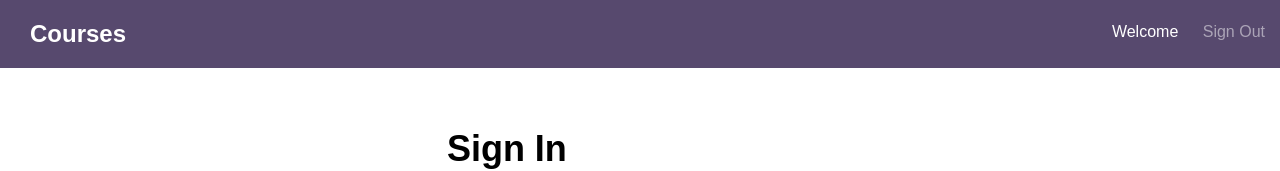
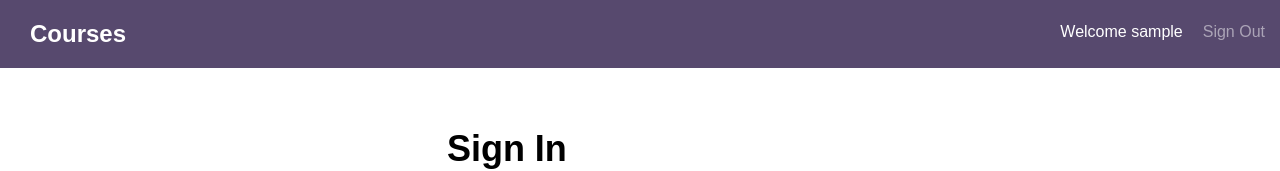
Before and after one commit to ykurata/FSJS-techdegree-project-10, a React (Create React App) app in the folder client/: page /signin in a window 1280 px wide. Shown: the top 171 px of the page. Built offline with nearby package versions, Linux system fonts and the light colour scheme; sample sign-in values are in the browser's storage.

Commit message:
display logged in username on Header component

```diff
--- a/client/src/App.js
+++ b/client/src/App.js
@@ -19,35 +19,15 @@ import PrivateRoute from './components/PrivateRoute';
 
 
 class App extends Component {
-  constructor(props) {
-    super();
-    this.state = {
-      user: {}
-    }
-  }
-
-  componentDidMount() {
-    this.setState({
-      user: window.localStorage.getItem('user'),
-    });
-  }
-
   render() {
-    // const { user } = this.state;
-    // const { from } = this.props.location.state || { from: { pathname: '/'} }
-    // const { signIn } = this.state
-    //
-    // if (signIn === true) {
-    //   return <Redirect to='/courses/create' />
-    // }
     return (
       <BrowserRouter>
         <div>
-          <Header user={this.state.user}/>
+          <Header />
           <Route exact path='/' component={Courses} />
           <Route path='/courses/:id' component={CourseDetail} />
           <PrivateRoute path='/courses/create' component={CreateCourse} />
-          <Route path='/signin' component={SignIn} />
+          <Route path='/signin' render={() => <SignIn onUsernameChange={this.onUsernameChange} />} />
           <Route path='/signup' component={SignUp}/>
           <Route path='/signout' component={SignOut}/>
         </div>
--- a/client/src/components/Header.js
+++ b/client/src/components/Header.js
@@ -2,13 +2,14 @@ import React, { Component } from 'react';
 import { NavLink } from 'react-router-dom';
 
 
-const Header = (props) => {
-  if (props.user) {
+const Header = () => {
+  const username = window.localStorage.getItem('username');
+  if (username) {
     return (
       <div className="header">
         <div className="bounds">
           <h1 className="header--logo">Courses</h1>
-          <nav><span>Welcome {props.user.firstName}</span><NavLink className="signout" to='/signout'>Sign Out</NavLink></nav>
+          <nav><span>Welcome {username}</span><NavLink className="signout" to='/signout'>Sign Out</NavLink></nav>
         </div>
       </div>
     );
--- a/client/src/components/SignIn.js
+++ b/client/src/components/SignIn.js
@@ -9,8 +9,6 @@ class SignIn extends Component {
     this.state = {
       emailAddress: '',
       password: '',
-      loggedIn: false,
-      username: ''
     }
   }
 
@@ -35,10 +33,8 @@ class SignIn extends Component {
         username: response.data.firstName
        });
       window.localStorage.setItem('user', response.data);
-      window.localStorage.getItem('user');
+      window.localStorage.setItem('username', response.data.firstName);
       window.location.href = '/';
-      console.log(this.state.username);
-      console.log("You logged in!");
     })
     .catch(error => {
       console.log("Error loggin please try again", error);
@@ -46,11 +42,6 @@ class SignIn extends Component {
   }
 
   render() {
-    // if (this.state.loggedIn) {
-    //   return (
-    //     <Redirect to='/' />
-    //   )
-    // }
     return (
       <div className="bounds">
         <div className="grid-33 centered signin">
```
